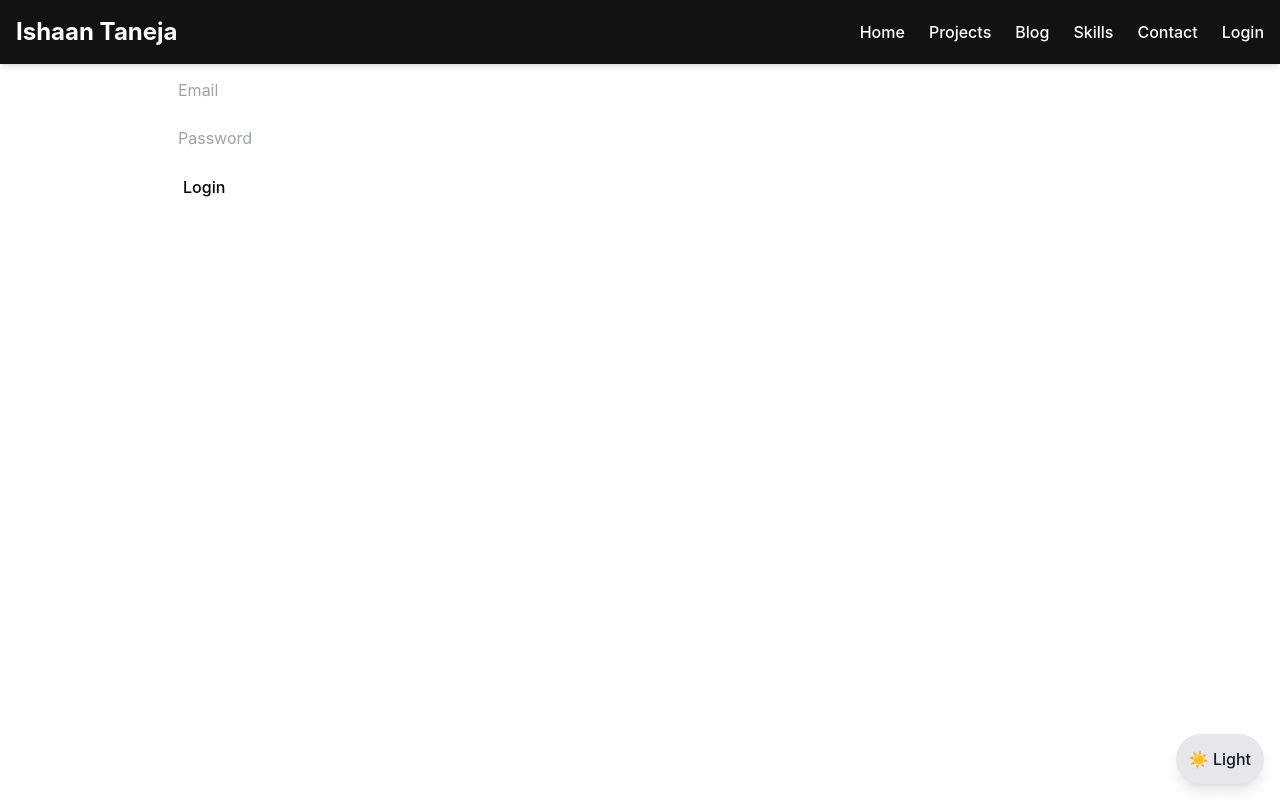
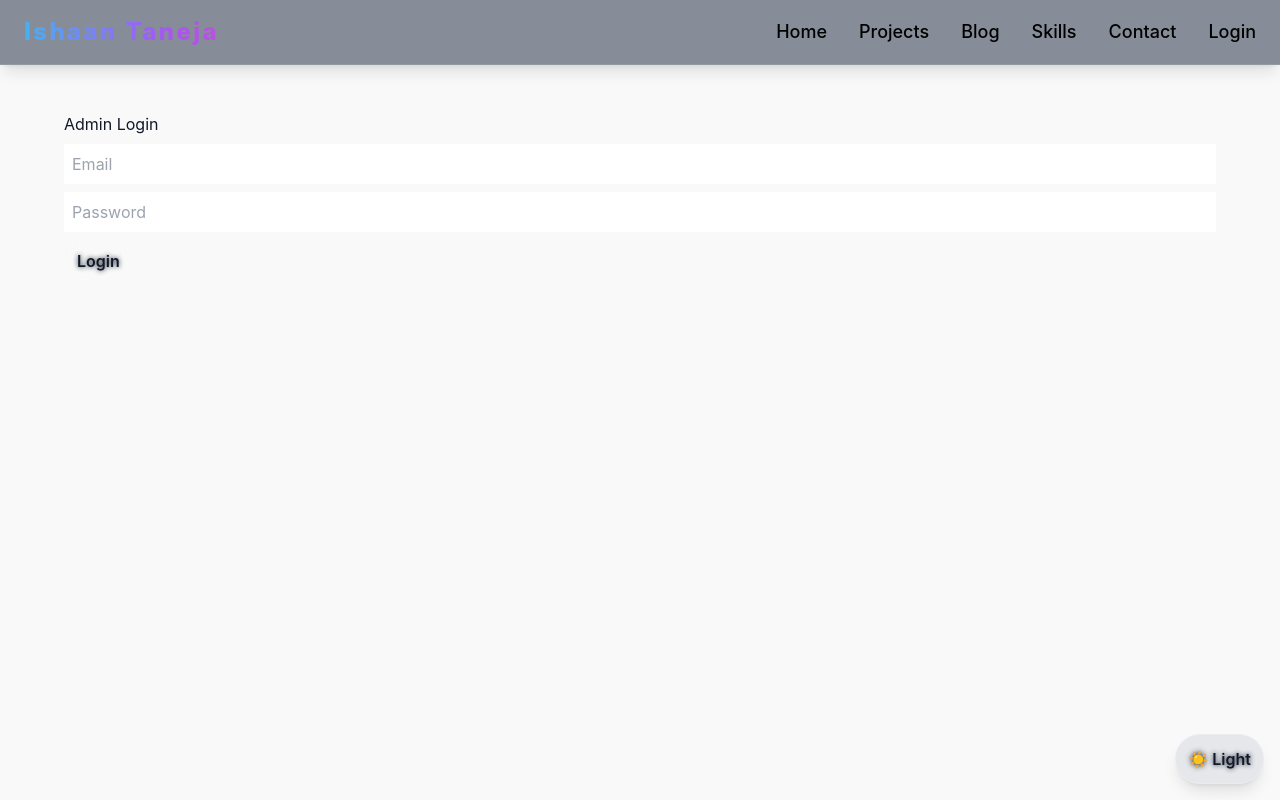
Before and after one commit to ishaantaneja/portfolio-web-frontend, a React (Vite) app: page /login in a window 1280 px wide. Built offline with nearby package versions, Linux system fonts and the light colour scheme.

Commit message:
Ui changes to make the website more immersive

```diff
--- a/src/App.jsx
+++ b/src/App.jsx
@@ -1,5 +1,3 @@
-
-
 import React from 'react'
 import { Routes, Route } from 'react-router-dom'
 import Nav from './components/Nav'
@@ -14,10 +12,12 @@ import Register from './pages/Register';
 
 export default function App() {
   return (
-    <>
+    // Global wrapper for text & background colors
+    <div className="text-gray-900 dark:text-gray-100 bg-lightBg dark:bg-darkBg min-h-screen transition-colors duration-300">
       <Nav />
       <ThemeToggle />
-      <main style={{ padding: 20 }}>
+
+      <main className="container mx-auto px-6 py-8">
         <Routes>
           <Route path="/login" element={<Login />} />
           <Route path="/register" element={<Register />} />
@@ -28,6 +28,6 @@ export default function App() {
           <Route path="/contact" element={<Contact />} />
         </Routes>
       </main>
-    </>
+    </div>
   )
 }
--- a/src/components/Nav.jsx
+++ b/src/components/Nav.jsx
@@ -1,38 +1,78 @@
 import React, { useState } from "react";
 import { Link } from "react-router-dom";
+import { motion, AnimatePresence } from "framer-motion";
 
 export default function Nav() {
   const [open, setOpen] = useState(false);
+  const navItems = ["Home", "Projects", "Blog", "Skills", "Contact", "Login"];
 
   return (
-    <nav className="bg-darkBg text-white w-full fixed top-0 left-0 z-50 shadow-md">
-      <div className="max-w-7xl mx-auto flex justify-between items-center p-4">
-        <h1 className="text-2xl font-bold">Ishaan Taneja</h1>
+    <nav className="fixed top-0 left-0 w-full z-50 backdrop-blur-md bg-gray-500/80 dark:bg-gray-700/80 shadow-lg border-b border-white/10">
+      <div className="max-w-7xl mx-auto flex justify-between items-center px-6 py-4">
+        {/* Logo / Name */}
+        <motion.h1
+        initial={{ opacity: 0, x: -20 }}
+        animate={{ opacity: 1, x: 0 }}
+        className="text-2xl font-extrabold tracking-widest text-transparent bg-clip-text bg-gradient-to-r from-cyan-400 via-purple-500 to-pink-500 animate-gradient-x"
+>
+  Ishaan Taneja
+</motion.h1>
+
+
+        {/* Desktop Menu */}
+        <ul className="hidden md:flex gap-8 text-lg font-medium text-black dark:text-white">
+          {navItems.map((item, i) => (
+            <motion.li
+              key={item}
+              initial={{ opacity: 0, y: -10 }}
+              animate={{ opacity: 1, y: 0 }}
+              transition={{ delay: i * 0.1 }}
+              className="relative group"
+            >
+              <Link
+                to={item === "Home" ? "/" : `/${item.toLowerCase()}`}
+                className="transition-colors duration-300 group-hover:text-cyan-400"
+              >
+                {item}
+              </Link>
+              <span className="absolute left-0 bottom-0 w-0 h-0.5 bg-gradient-to-r from-cyan-400 to-purple-500 transition-all duration-500 group-hover:w-full"></span>
+            </motion.li>
+          ))}
+        </ul>
+
+        {/* Mobile Toggle */}
         <button
-          className="md:hidden text-2xl"
+          className="md:hidden text-black dark:text-white text-3xl focus:outline-none"
           onClick={() => setOpen(!open)}
         >
-          ☰
+          {open ? "✖" : "☰"}
         </button>
-        <ul
-          className={`md:flex md:gap-6 md:items-center absolute md:static top-full left-0 w-full md:w-auto bg-darkBg md:bg-transparent transition-all duration-300 ${
-            open ? "flex flex-col gap-4 p-4" : "hidden md:flex"
-          }`}
-        >
-          {["Home", "Projects", "Blog", "Skills", "Contact", "Login"].map(
-            (item) => (
-              <li key={item} className="text-center md:text-left">
+      </div>
+
+      {/* Mobile Menu */}
+      <AnimatePresence>
+        {open && (
+          <motion.ul
+            initial={{ opacity: 0, y: -20 }}
+            animate={{ opacity: 1, y: 0 }}
+            exit={{ opacity: 0, y: -20 }}
+            transition={{ duration: 0.3 }}
+            className="flex flex-col gap-6 items-center py-6 bg-gray-500/90 dark:bg-gray-700/90 backdrop-blur-lg border-t border-white/10"
+          >
+            {navItems.map((item) => (
+              <li key={item} className="text-lg text-black dark:text-white">
                 <Link
                   to={item === "Home" ? "/" : `/${item.toLowerCase()}`}
-                  className="hover:text-primary transition-colors"
+                  onClick={() => setOpen(false)}
+                  className="hover:text-cyan-400 transition-colors"
                 >
                   {item}
                 </Link>
               </li>
-            )
-          )}
-        </ul>
-      </div>
+            ))}
+          </motion.ul>
+        )}
+      </AnimatePresence>
     </nav>
   );
 }
--- a/src/index.css
+++ b/src/index.css
@@ -2,9 +2,26 @@
 @tailwind components;
 @tailwind utilities;
 
+
+
+@keyframes gradient-x {
+  0%, 100% {
+    background-position: 0% 50%;
+  }
+  50% {
+    background-position: 100% 50%;
+  }
+}
+
+.animate-gradient-x {
+  background-size: 200% 200%;
+  animation: gradient-x 5s ease infinite;
+}
+
+
 /* Global styles */
 :root {
-  font-family: system-ui, Avenir, Helvetica, Arial, sans-serif;
+  font-family: 'Inter', system-ui, Avenir, Helvetica, Arial, sans-serif;
   line-height: 1.5;
   font-weight: 400;
   color-scheme: light dark;
@@ -14,50 +31,68 @@
   -moz-osx-font-smoothing: grayscale;
 }
 
+/* Body defaults handled by Tailwind wrapper in App.jsx */
 body {
   margin: 0;
   min-width: 320px;
   min-height: 100vh;
   display: flex;
   flex-direction: column;
-  /*place-items: center; */
-  background-color: #ffffff;
-  color: #000000;
-  transition: background-color 0.3s, color 0.3s;
+  transition: background 0.3s, color 0.3s;
 }
 
-html.dark body {
-  background-color: #121212;
-  color: #ffffff;
+/* Glassmorphism card */
+.glass-card {
+  background: rgba(255, 255, 255, 0.1);
+  backdrop-filter: blur(12px);
+  -webkit-backdrop-filter: blur(12px);
+  border: 1px solid rgba(255, 255, 255, 0.15);
+  box-shadow: 0 0 25px rgba(0, 255, 255, 0.15);
 }
 
+/* Neon text glow (theme aware using currentColor) */
+.shadow-neon {
+  text-shadow: 0 0 5px currentColor, 0 0 10px currentColor, 0 0 20px currentColor;
+}
+
+/* Links */
 a {
   font-weight: 500;
-  color: #646cff;
+  color: #38bdf8;
   text-decoration: none;
-  transition: color 0.2s;
+  transition: color 0.2s, text-shadow 0.2s;
+}
+a:hover {
+  color: #7dd3fc;
+  text-shadow: 0 0 8px #7dd3fc;
 }
 
-a:hover {
-  color: #535bf2;
+/* Buttons */
+button {
+  border-radius: 8px;
+  border: 1px solid rgba(255, 255, 255, 0.2);
+  padding: 0.6em 1.2em;
+  font-size: 1em;
+  font-weight: 600;
+  font-family: inherit;
+  cursor: pointer;
+  background: rgba(255, 255, 255, 0.05);
+  backdrop-filter: blur(10px);
+  color: var(--tw-text-opacity, 1) rgb(0 246 255 / 1);
+  text-shadow: 0 0 5px currentColor;
+  transition: all 0.3s ease;
+}
+button:hover {
+  border-color: #00f6ff;
+  background: rgba(0, 246, 255, 0.1);
+  box-shadow: 0 0 15px currentColor;
 }
 
-h1 {
-  font-size: 3.2em;
-  line-height: 1.1;
+/* Container max-width */
+.container {
+  width: 100%;
+  max-width: 1600px;
+  margin: 0 auto;
+  padding-left: 2rem;
+  padding-right: 2rem;
 }
-
-button {
-  border-radius: 8px;
-  border: 1px solid transparent;
-  padding: 0.6em 1.2em;
-  font-size: 1em;
-  font-weight: 500;
-  font-family: inherit;
-  cursor: pointer;
-  transition: border-color 0.25s, background-color 0.25s, color 0.25s;
-}
-
-button:hover {
-  border-color: #646cff;
-}
--- a/src/pages/Blog.jsx
+++ b/src/pages/Blog.jsx
@@ -4,44 +4,47 @@ import { motion, AnimatePresence } from "framer-motion";
 
 export default function Blog() {
   const [posts, setPosts] = useState([]);
-  const [form, setForm] = useState({ title:"", content:"" });
+  const [form, setForm] = useState({ title: "", content: "" });
   const [editing, setEditing] = useState(null);
 
   const loadPosts = async () => {
     const { data } = await fetchPosts();
     setPosts(data);
-  }
+  };
 
-  useEffect(()=>{ loadPosts(); },[]);
+  useEffect(() => {
+    loadPosts();
+  }, []);
 
   const onSubmit = async (e) => {
     e.preventDefault();
-    if(editing) await updatePost(editing, form);
+    if (editing) await updatePost(editing, form);
     else await addPost(form);
-    setForm({ title:"", content:"" });
+    setForm({ title: "", content: "" });
     setEditing(null);
     loadPosts();
   };
 
-  const onEdit = (p)=> setEditing(p._id) || setForm({ title:p.title, content:p.content });
-  const onDelete = async (id)=> { await deletePost(id); loadPosts(); }
+  const onEdit = (p) => setEditing(p._id) || setForm({ title: p.title, content: p.content });
+  const onDelete = async (id) => { await deletePost(id); loadPosts(); }
 
   return (
-    <section className="p-6 max-w-5xl mx-auto">
-      <h2 className="text-2xl font-bold mb-4">Blog</h2>
+    <section className="p-6 max-w-5xl mx-auto container py-20 px-8">
+      <h2 className="text-2xl font-bold mb-4 text-black dark:text-white">Blog</h2>
+
       <form onSubmit={onSubmit} className="flex flex-col gap-2 mb-6">
         <input
-          className="border p-2 rounded break-words"
+          className="border p-2 rounded break-words text-black dark:text-white bg-white dark:bg-gray-800 border-gray-300 dark:border-gray-600"
           placeholder="Title"
           value={form.title}
-          onChange={e=>setForm({...form,title:e.target.value})}
+          onChange={e => setForm({ ...form, title: e.target.value })}
           required
         />
         <textarea
-          className="border p-2 rounded break-words"
+          className="border p-2 rounded break-words text-black dark:text-white bg-white dark:bg-gray-800 border-gray-300 dark:border-gray-600"
           placeholder="Content"
           value={form.content}
-          onChange={e=>setForm({...form,content:e.target.value})}
+          onChange={e => setForm({ ...form, content: e.target.value })}
           required
         />
         <button className="bg-blue-600 text-white px-4 py-2 rounded hover:bg-blue-700">
@@ -51,28 +54,28 @@ export default function Blog() {
 
       <ul className="space-y-4">
         <AnimatePresence>
-          {posts.map(p=>(
+          {posts.map(p => (
             <motion.li
               key={p._id}
-              initial={{ opacity:0 }}
-              animate={{ opacity:1 }}
-              exit={{ opacity:0 }}
-              className="border p-4 rounded flex justify-between items-start gap-2 flex-col md:flex-row"
+              initial={{ opacity: 0 }}
+              animate={{ opacity: 1 }}
+              exit={{ opacity: 0 }}
+              className="border p-4 rounded flex justify-between items-start gap-2 flex-col md:flex-row border-gray-300 dark:border-gray-600 bg-white dark:bg-gray-900"
             >
               <div className="min-w-0">
-                <h3 className="font-semibold break-words">{p.title}</h3>
-                <p className="text-gray-600 break-words">{p.content.slice(0,300)}...</p>
+                <h3 className="font-semibold break-words text-black dark:text-white">{p.title}</h3>
+                <p className="text-gray-700 dark:text-gray-300 break-words">{p.content.slice(0, 300)}...</p>
               </div>
               <div className="flex gap-2 mt-2 md:mt-0">
                 <button
                   className="bg-yellow-400 px-2 py-1 rounded hover:bg-yellow-500"
-                  onClick={()=>onEdit(p)}
+                  onClick={() => onEdit(p)}
                 >
                   ✏️
                 </button>
                 <button
                   className="bg-red-500 px-2 py-1 rounded hover:bg-red-600"
-                  onClick={()=>onDelete(p._id)}
+                  onClick={() => onDelete(p._id)}
                 >
                   ❌
                 </button>
--- a/src/pages/Contact.jsx
+++ b/src/pages/Contact.jsx
@@ -18,7 +18,7 @@ export default function Contact() {
   };
 
   return (
-    <section className="max-w-6xl mx-auto py-20 px-8">
+    <section className="max-w-6xl mx-auto py-20 px-8 container">
       <motion.h2
         initial={{ opacity: 0, y: -20 }}
         animate={{ opacity: 1, y: 0 }}
--- a/src/pages/Login.jsx
+++ b/src/pages/Login.jsx
@@ -19,7 +19,7 @@ export default function Login() {
   };
 
   return (
-    <section>
+    <section className = "container mx-auto py-20 px-8">
       <h2>Admin Login</h2>
       <form onSubmit={onSubmit}>
         <input type="email" placeholder="Email" value={email}
--- a/src/pages/Projects.jsx
+++ b/src/pages/Projects.jsx
@@ -1,5 +1,10 @@
 import React, { useEffect, useState } from "react";
-import { fetchProjects, addProject, updateProject, deleteProject } from "../services/api";
+import {
+  fetchProjects,
+  addProject,
+  updateProject,
+  deleteProject,
+} from "../services/api";
 import { motion, AnimatePresence } from "framer-motion";
 
 export default function Projects() {
@@ -43,41 +48,49 @@ export default function Projects() {
   };
 
   return (
-    <section className="p-6">
-      <h2 className="text-2xl font-bold mb-4">Projects</h2>
+    <section className="p-6 max-w-5xl mx-auto container py-20 px-8">
+      <motion.h2
+        initial={{ opacity: 0, y: -20 }}
+        animate={{ opacity: 1, y: 0 }}
+        className="text-3xl font-extrabold mb-6 text-transparent bg-clip-text bg-gradient-to-r from-cyan-400 via-purple-500 to-pink-500"
+      >
+        Projects
+      </motion.h2>
 
-      <form
+      {/* Form */}
+      <motion.form
         onSubmit={onSubmit}
-        className="flex flex-col md:flex-row gap-2 mb-6"
+        initial={{ opacity: 0, y: 20 }}
+        animate={{ opacity: 1, y: 0 }}
+        className="flex flex-col md:flex-row gap-3 mb-8 bg-darkBg/50 backdrop-blur-lg p-4 rounded-xl border border-white/10 shadow-lg"
       >
         <input
-          className="border p-2 rounded"
+          className="flex-1 bg-transparent border border-white/20 rounded-lg px-3 py-2 text-white placeholder-gray-400 focus:outline-none focus:ring-2 focus:ring-cyan-400"
           placeholder="Title"
           value={form.title}
           onChange={(e) => setForm({ ...form, title: e.target.value })}
           required
         />
         <input
-          className="border p-2 rounded"
+          className="flex-1 bg-transparent border border-white/20 rounded-lg px-3 py-2 text-white placeholder-gray-400 focus:outline-none focus:ring-2 focus:ring-cyan-400"
           placeholder="Description"
           value={form.description}
-          onChange={(e) =>
-            setForm({ ...form, description: e.target.value })
-          }
+          onChange={(e) => setForm({ ...form, description: e.target.value })}
           required
         />
         <input
-          className="border p-2 rounded"
+          className="flex-1 bg-transparent border border-white/20 rounded-lg px-3 py-2 text-white placeholder-gray-400 focus:outline-none focus:ring-2 focus:ring-cyan-400"
           placeholder="Link"
           value={form.link}
           onChange={(e) => setForm({ ...form, link: e.target.value })}
           required
         />
-        <button className="bg-blue-600 text-white px-4 py-2 rounded hover:bg-blue-700">
+        <button className="bg-gradient-to-r from-cyan-400 to-purple-500 text-white px-6 py-2 rounded-lg font-semibold shadow-md hover:scale-105 transition-transform">
           {editing ? "Update" : "Add"}
         </button>
-      </form>
+      </motion.form>
 
+      {/* Projects List */}
       <ul className="space-y-4">
         <AnimatePresence>
           {projects.map((p) => (
@@ -86,30 +99,30 @@ export default function Projects() {
               initial={{ opacity: 0, y: 10 }}
               animate={{ opacity: 1, y: 0 }}
               exit={{ opacity: 0, y: -10 }}
-              className="p-4 border rounded flex justify-between items-center gap-4"
+              className="p-5 rounded-xl bg-darkBg/60 backdrop-blur-md border border-white/10 shadow-lg flex justify-between items-center gap-4 hover:border-cyan-400/40 transition-colors"
             >
               <div className="min-w-0 flex-1">
                 <a
                   href={p.link}
                   target="_blank"
                   rel="noreferrer"
-                  className="font-semibold text-blue-600 break-words block"
+                  className="font-bold text-lg text-cyan-400 hover:text-purple-400 transition-colors break-words block"
                 >
                   {p.title}
                 </a>
-                <p className="text-gray-600 whitespace-normal break-words">
+                <p className="text-gray-300 whitespace-normal break-words">
                   {p.description}
                 </p>
               </div>
               <div className="flex gap-2 shrink-0">
                 <button
-                  className="bg-yellow-400 px-2 py-1 rounded hover:bg-yellow-500"
+                  className="px-3 py-1 rounded-lg bg-yellow-400/20 border border-yellow-400/40 text-yellow-300 hover:bg-yellow-400/40 transition"
                   onClick={() => onEdit(p)}
                 >
                   ✏️
                 </button>
                 <button
-                  className="bg-red-500 px-2 py-1 rounded hover:bg-red-600"
+                  className="px-3 py-1 rounded-lg bg-red-500/20 border border-red-500/40 text-red-400 hover:bg-red-500/40 transition"
                   onClick={() => onDelete(p._id)}
                 >
                   ❌
--- a/src/pages/Skills.jsx
+++ b/src/pages/Skills.jsx
@@ -13,7 +13,7 @@ export default function Skills() {
   const onDelete = async (id) => { await deleteSkill(id); loadSkills(); }
 
   return (
-    <section className="p-6">
+    <section className="p-6 container mx-auto mx-auto py-20 px-8">
       <h2 className="text-2xl font-bold mb-4">Skills</h2>
       <form onSubmit={onAdd} className="flex gap-2 mb-4">
         <input className="border p-2 rounded" placeholder="New skill" value={newSkill} onChange={e=>setNewSkill(e.target.value)} required />
--- a/tailwind.config.js
+++ b/tailwind.config.js
@@ -9,8 +9,9 @@ export default {
     extend: {
       colors: {
         primary: "#646cff",
-        darkBg: "#121212",
-        lightBg: "#f9f9f9",
+        darkBg: "#121212",      // global dark background
+        lightBg: "#f9f9f9",     // global light background
+        neonCyan: "#00f6ff",    // for neon/glow text
       },
       fontFamily: {
         sans: ['Inter', 'system-ui', 'sans-serif'],
```
